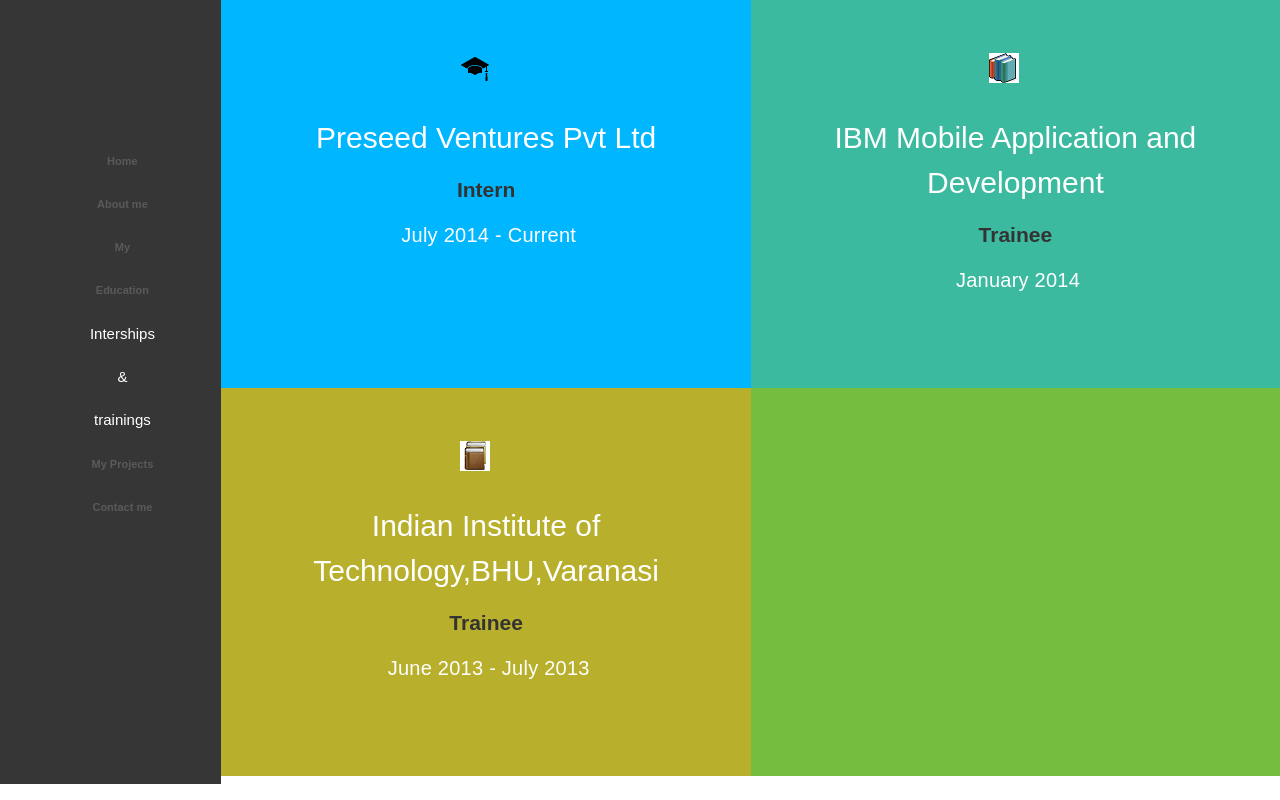
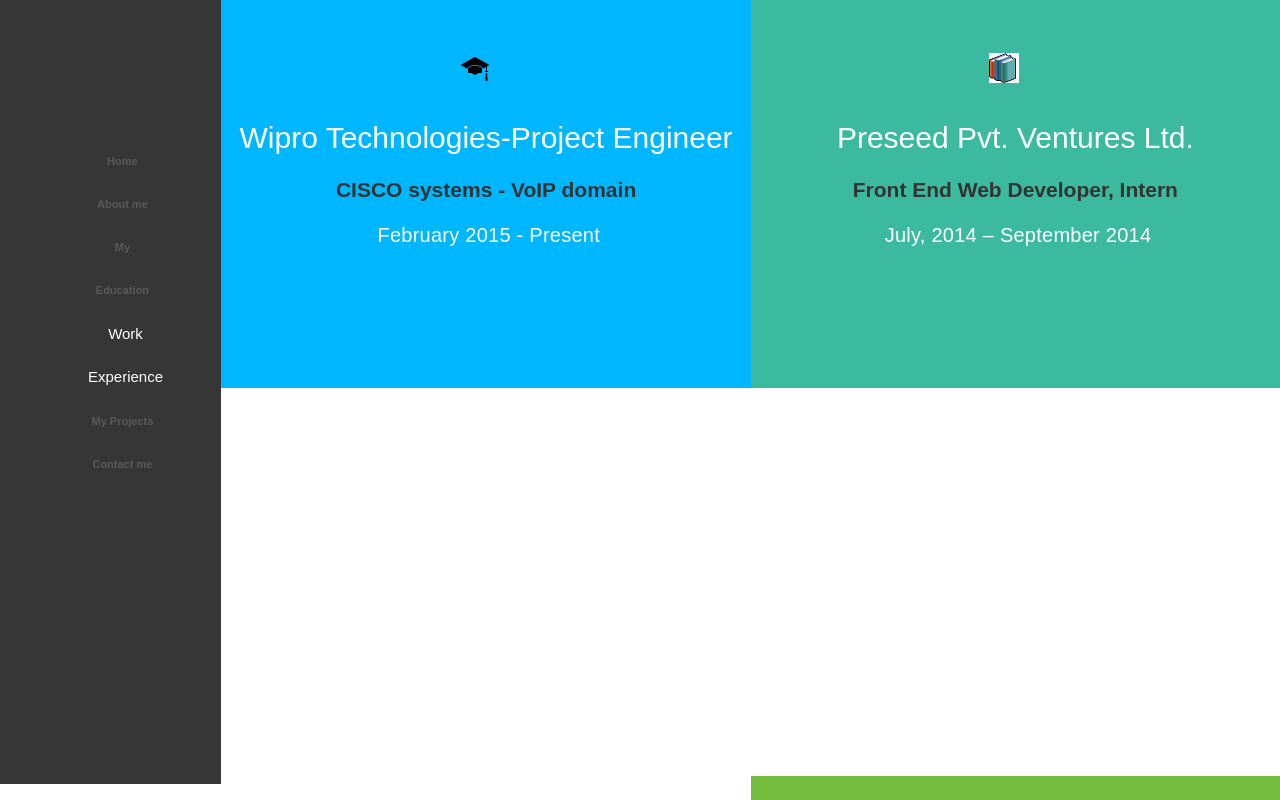
Before and after one commit to somyadh/somyadh.github.io, a plain HTML site: page int.html in a window 1280 px wide. Shown: the top 800 px of the page. Drawn offline with Linux system fonts and the light colour scheme; a web font is replaced by a local one.

Commit message:
Update int.html

```diff
--- a/int.html
+++ b/int.html
@@ -23,7 +23,7 @@
     <a href="index.html"><li>Home</li></a>
     <a href="about-me.html"><li >About me</li></a>
     <a href="my-education.html"><li>My Education</li></a>
-    <a><li class="active">Interships &amp; trainings</li></a>
+    <a><li class="active">Work Experience</li></a>
     <a href="projects.html"><li>My Projects</li></a>
     <a href="contact.html"><li>Contact me</li> </a>
     </ul>
@@ -34,37 +34,35 @@
              <figure>
 				<img  class="icon" src="images/grad.png" alt="grad">
 
-                 <h1>Preseed Ventures Pvt Ltd</h1>
-                 <h2>Intern</h2>
-                 <h3>July 2014 - Current</h3>
+                 <h1>Wipro Technologies-Project Engineer</h1>
+                 <h2>CISCO systems - VoIP domain</h2>
+                 <h3>February 2015 - Present</h3>
 				<figcaption>
-                <p class="animated fadeInUp">Front-end Web Developer<br>Coordinator of Front-end Team</p></figcaption>
+                <p class="animated fadeInUp">Worked in performance testing team. Day to day activities include study of different feature plans, setting up testbeds, and writing scripts in TCL and Python. <br>
+			Built up a new setup for generating traffic using in-house products/tools which. <br>
+			This setup replaces a third party obsolete tool, which was not supporting latest features. <br>
+			As a part of regression testing team, written automated test cases for customer scenarios , re-created the defects raised by customers in lab and then automate test cases and added them to existing regression suite. <br>
+                        Worked on various Spike stories (team follows Agile Methodology) to replace obsolete tools and increase the productivity of team. <br>
+                        Helped development team to fix customer issues by re-creating defects in lab and performing bug-fix testing <br>
+                         Reviewing test scripts in Review board</p></figcaption>
 			</figure>
          </div>
 
         <div class="col_5 last" id="sec">
               <figure>
 				<img  class="icon" src="images/sec.png" alt="sec">
-                 <h1>IBM Mobile Application and Development</h1>
-                  <h2>Trainee</h2>
-                  <h3>January 2014</h3>
+                 <h1>Preseed Pvt. Ventures Ltd.</h1>
+                  <h2>Front End Web Developer, Intern</h2>
+                  <h3>July, 2014 – September 2014</h3>
 				<figcaption>
-                <p class="animated fadeInUp">Exposure -<br>IBM Worklight<br>MySQL<br>Jquery Mobile</br>DOJO mobileKit</br>
+                <p class="animated fadeInUp">Volunteered in a start-up as front-end web developer, coordinated front-end team, designed various web pages from scratch, rebuild existing web pages. <br>
+			                      Lead the team of front-end web developers & created manuals and guides for new-hires</p>
                  </figcaption>
 			  </figure>
          </div>
          </div>
          <div class= "row1">
-              <div class="col_5 first" id="high">
-                 <figure>
-				     <img  class="icon" src="images/high.png" alt="sec">
-                     <h1>Indian Institute of Technology,BHU,Varanasi</h1>
-                     <h2>Trainee</h2>
-                     <h3>June 2013 - July 2013</h3>
-				    <figcaption>
-                    <p class="animated fadeInUp"> Customise FEDENA, open source school management software for IIT-BHU.</p>
-                    </figcaption>
-			      </figure>
+
               </div>
              <div class="col_5 last" id="int" target="_blank">
 
```
